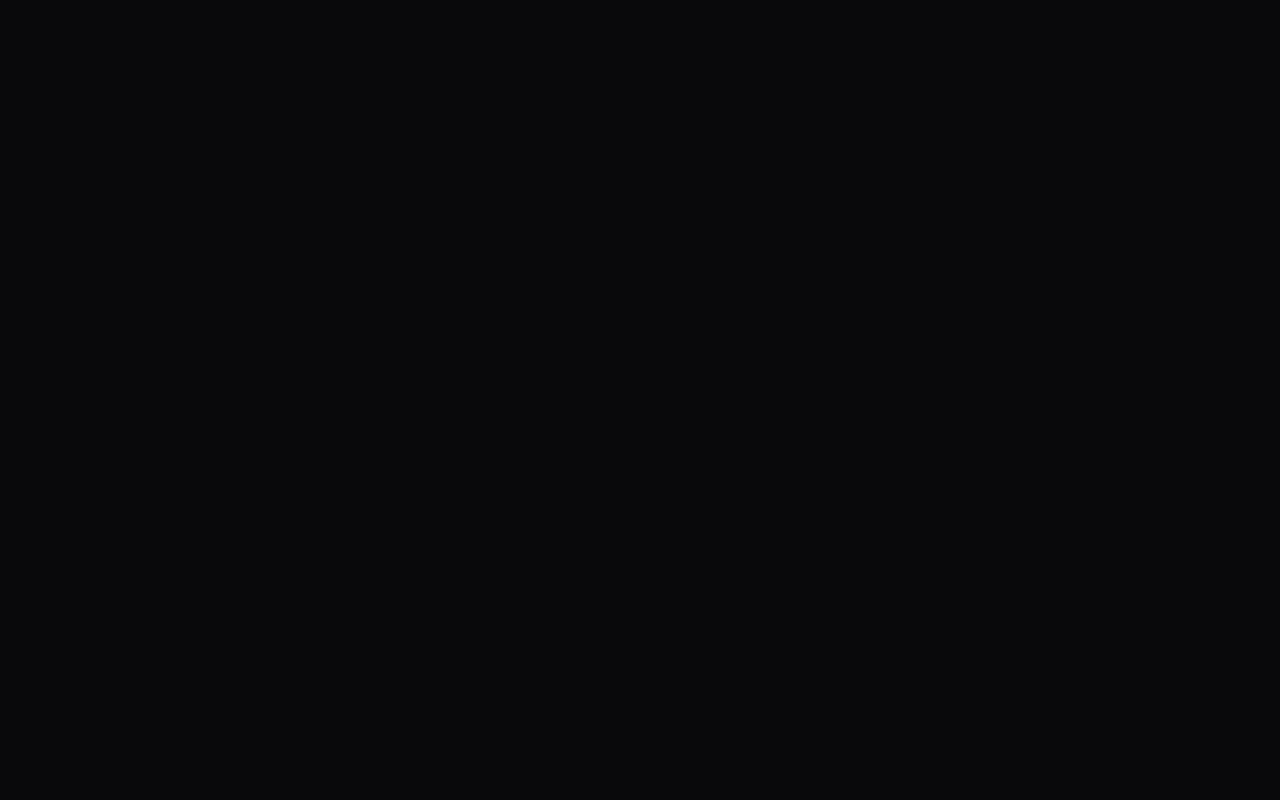
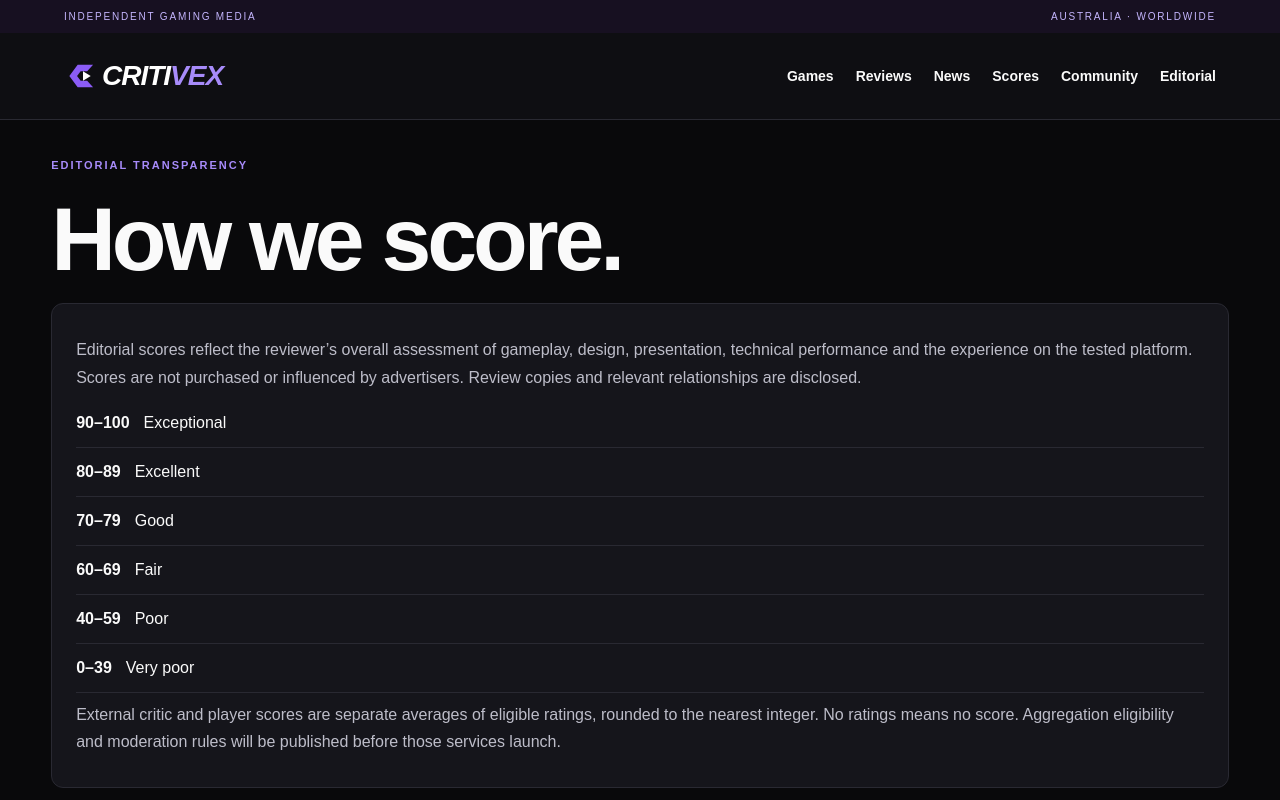
Before and after one commit to CRITIVEX/CRITIVEX, a Next.js app: page /reviews/methodology in a window 1280 px wide. Before the commit this address had no page. Shown: the top 800 px of the page. Built offline with nearby package versions, Linux system fonts and the light colour scheme.

Commit message:
v0.4: add app/reviews/methodology/page.tsx

```diff
--- /dev/null
+++ b/app/reviews/methodology/page.tsx
@@ -0,0 +1 @@
+export const metadata={title:'Review methodology'};export default function Methodology(){return <><span className="eyebrow">EDITORIAL TRANSPARENCY</span><h1>How we score.</h1><section className="panel"><p>Editorial scores reflect the reviewer’s overall assessment of gameplay, design, presentation, technical performance and the experience on the tested platform. Scores are not purchased or influenced by advertisers. Review copies and relevant relationships are disclosed.</p>{[['90–100','Exceptional'],['80–89','Excellent'],['70–79','Good'],['60–69','Fair'],['40–59','Poor'],['0–39','Very poor']].map(([range,label])=><div className="score-row" key={range}><strong>{range}</strong><span>{label}</span></div>)}<p>External critic and player scores are separate averages of eligible ratings, rounded to the nearest integer. No ratings means no score. Aggregation eligibility and moderation rules will be published before those services launch.</p></section></>}
```
